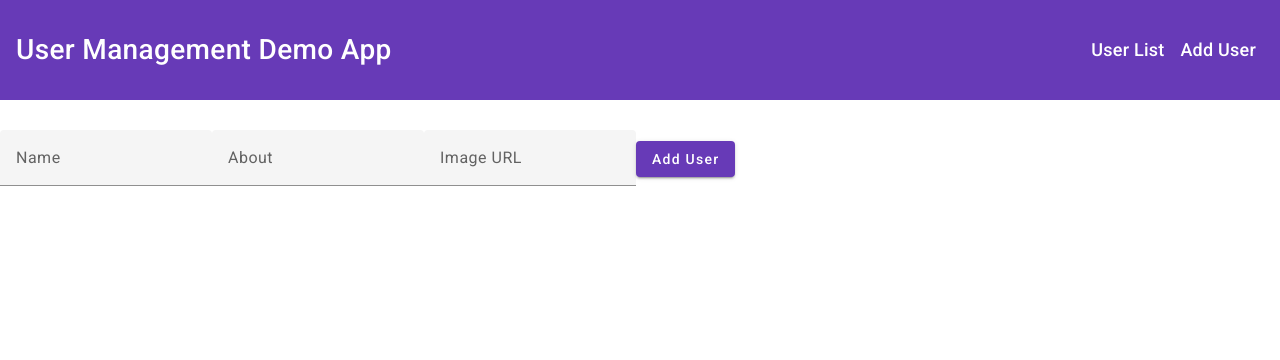
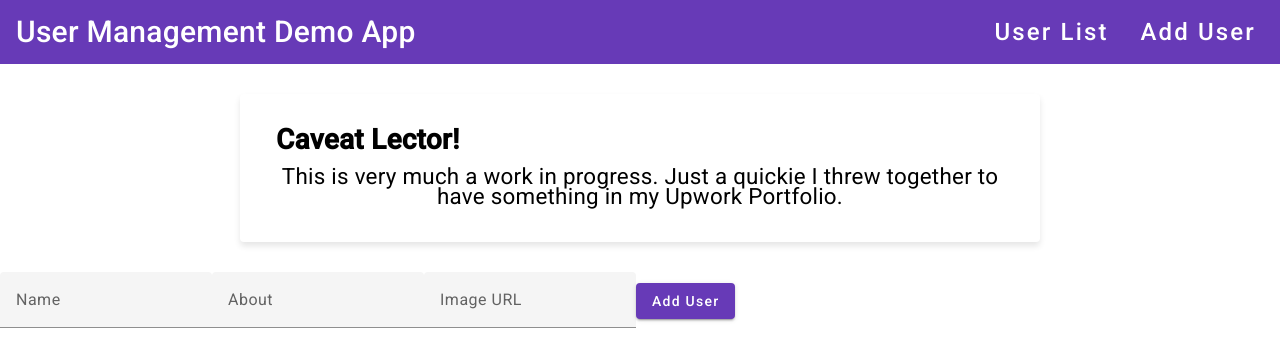
Before and after one commit to jonathanscottgrimm/userProfileManager, an Angular app: page /add-user in a window 1280 px wide. Shown: the top 360 px of the page. Built offline with nearby package versions, Linux system fonts and the light colour scheme.

Commit message:
caveat lector added

```diff
--- a/src/app/app.component.css
+++ b/src/app/app.component.css
@@ -1,26 +1,44 @@
-@media only screen and (max-width: 600px) {
-  nav a {
-    display: block;
-    margin-bottom: 30px;
-  }
-}
-.spacer {
-  flex: 1 1 auto;
+/* Styles for Toolbar */
+mat-toolbar-row {
+  display: flex;
+  justify-content: space-between;
+  align-items: center;
+  padding: 0 16px;
 }
 
-mat-toolbar {
-  height: 100px; /* Set your desired height */
-  line-height: 100px; /* Align content vertically */
-  font-size: 2em; /* Adjust as needed */
-  margin-bottom: 30px;
+.spacer {
+  flex: 1;  /* This will push the navigation links to the right */
 }
 
-mat-toolbar a[mat-button] {
-  line-height: 2;
-  height: auto;
-  padding-top: 0;
-  padding-bottom: 0;
-  margin-top: auto; /* Vertically center align */
-  margin-bottom: auto; /* Vertically center align */
-  font-size: large;
+a.mat-raised-button {
+  margin-left: 16px;
 }
+
+/* Styles for Card */
+mat-card {
+  max-width: 800px;
+  margin: 30px auto;  /* Center the card and give top and bottom space */
+  padding: 20px;
+  box-shadow: 0 4px 6px rgba(0,0,0,0.1);  /* Add a subtle shadow */
+}
+
+mat-card-header {
+  text-align: justify;
+  font-size: 2em;
+  font-weight: bold;
+  margin-bottom: 16px;
+}
+
+mat-card-content {
+  text-align: center;
+  font-size: 1.6em;
+}
+/* For the toolbar title text */
+mat-toolbar span {
+    font-size: 1.5em;  /* This will make the font 50% larger than the base font size */
+}
+
+/* For the navigation links/buttons in the toolbar */
+a.mat-raised-button {
+    font-size: 1.2em;  /* Adjust as per your requirement */
+}
--- a/src/app/app.component.html
+++ b/src/app/app.component.html
@@ -1,9 +1,19 @@
 <mat-toolbar color="primary">
-  <span>User Management Demo App</span>
-  <span class="spacer"></span>
-  <!-- This will push the navigation links to the right -->
-  <a routerLink="/users" class="mat-toolbar mat-" mat-button>User List</a>
-  <a routerLink="/add-user" class="mat-toolbar mat-raised-button" mat-button
-    >Add User</a>
+  <mat-toolbar-row>
+    <span>User Management Demo App</span>
+    <span class="spacer"></span>
+    <!-- This will push the navigation links to the right -->
+    <a routerLink="/users" class="mat-raised-button" mat-button>User List</a>
+    <a routerLink="/add-user" class="mat-raised-button" mat-button>Add User</a>
+  </mat-toolbar-row>
 </mat-toolbar>
+
+<mat-card>
+  <mat-card-header warn>Caveat Lector!</mat-card-header>
+  <mat-card-content>
+    This is very much a work in progress. Just a quickie I threw together to
+    have something in my Upwork Portfolio.
+  </mat-card-content>
+</mat-card>
+
 <router-outlet></router-outlet>
```
